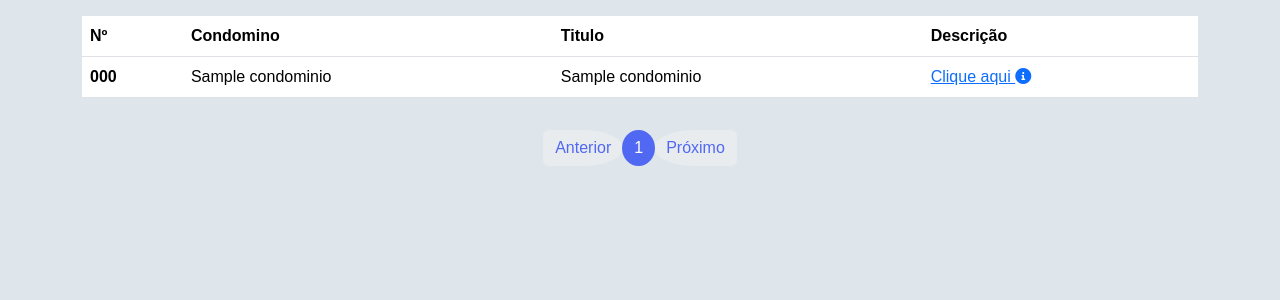
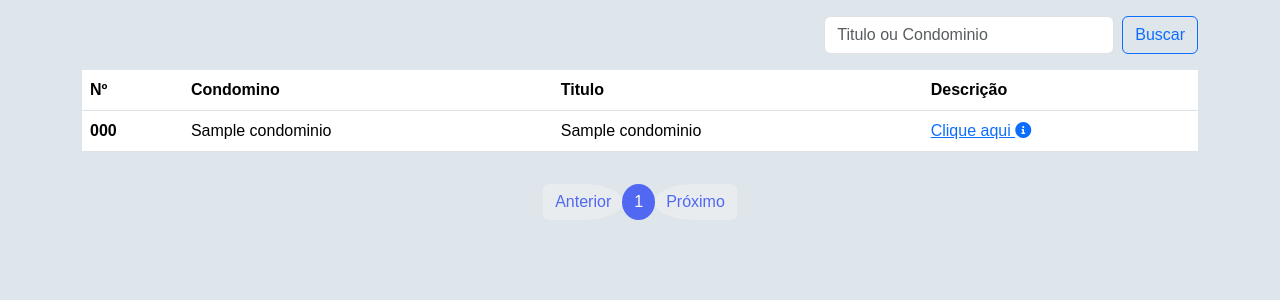
Before and after one commit to kemuelkesley/projeto-extensionista-faculdade, a Django app: page /condominio/ in a window 1280 px wide. Shown: the part 230-530 px from the top of the page. Run offline with Django 5.2, Linux system fonts and the light colour scheme; tables that the repository leaves empty hold one stand-in row (values such as "Sample post"); grey boxes marked "Sample" are stand-in pictures.

Commit message:
Foi criado a opção para fazer busca na pagina de condominos, podendo fazer por um titulo ou pelo nome do condominio.

```diff
--- a/site_interno/models.py
+++ b/site_interno/models.py
@@ -3,8 +3,8 @@ from django.db import models
 
 class Operacional(models.Model):
     title = models.CharField(verbose_name='Titulo',max_length=60, blank=False, null=False)
-    descripiton = models.TextField(verbose_name='Descrição',max_length=200)
-    image = models.ImageField(verbose_name='Inserir Imagem',upload_to='imagens_operacionais/')
+    description = models.TextField(verbose_name='Descrição',max_length=200)
+    image = models.ImageField(verbose_name='Inserir Imagem', blank=True, null=True ,upload_to='imagens_operacionais/')
     activate = models.BooleanField(verbose_name='Ativar', default=True)
     created_at = models.DateTimeField(verbose_name='Data de publicação',auto_now_add=True)
 
@@ -33,7 +33,7 @@ class Categoria(models.Model):
 class Tecnico(models.Model):
     title = models.CharField(verbose_name='Titulo',max_length=60, blank=False, null=False)
     description = models.TextField(verbose_name='Descrição' ,max_length=300)
-    image_technical = models.ImageField(verbose_name='Inserir Imagem',upload_to='imagens_tecnicos/')
+    image_technical = models.ImageField(verbose_name='Inserir Imagem', blank=True, null=True ,upload_to='imagens_tecnicos/')
     activate = models.BooleanField(verbose_name='Ativar', default=True)
     category = models.ForeignKey(Categoria, verbose_name='Categoria',on_delete=models.DO_NOTHING)
 
@@ -49,7 +49,7 @@ class Condominio(models.Model):
     condominium_name = models.CharField(verbose_name='Nome',max_length=100)
     title = models.CharField(verbose_name='Titulo',max_length=60)
     description = models.TextField(verbose_name='Descrição',max_length=250)
-    image_condominium = models.ImageField(verbose_name='Inserir magem',upload_to='imagens_condominio/')
+    image_condominium = models.ImageField(verbose_name='Inserir magem', blank=True, null=True ,upload_to='imagens_condominio/')
     activate = models.BooleanField(verbose_name='Ativar', default=True)
     created_at = models.DateTimeField(verbose_name='Data de publicação',auto_now_add=True)
 
--- a/site_interno/sql.py
+++ b/site_interno/sql.py
@@ -3,7 +3,7 @@ from django.db.models import Q
 
 
 
-def buscar_condominios(search_value):
+def buscar_titulo_numero_condominio(search_value):
     if search_value:
         return Condominio.objects.filter(activate=True).filter(
             Q(condominium_number__icontains=search_value) |
@@ -11,3 +11,14 @@ def buscar_condominios(search_value):
         )
     else:
         return Condominio.objects.filter(activate=True)
+
+
+
+def buscar_nome_titulo(search_value):
+    if search_value:
+        return Condominio.objects.filter(activate=True).filter(
+            Q(condominium_name__icontains=search_value) |
+            Q(title__icontains=search_value)
+        )
+    else:
+        return Condominio.objects.filter(activate=True)
--- a/site_interno/views.py
+++ b/site_interno/views.py
@@ -2,7 +2,7 @@ from django.shortcuts import redirect, render
 from django.core.paginator import Paginator
 from .models import Operacional, Categoria, Tecnico, Condominio ,Sobre
 # Importando a função de busca no banco de dados
-from .sql import buscar_condominios
+from .sql import buscar_titulo_numero_condominio, buscar_nome_titulo
 # Importando a função de paginação
 from .metodos_genericos import criar_paginacao
 
@@ -12,7 +12,7 @@ def index(request):
     search_value = request.GET.get('q', '').strip()
 
     # Use a função de busca para obter os resultados filtrados
-    condominios = buscar_condominios(search_value)
+    condominios = buscar_titulo_numero_condominio(search_value)
 
 
     paginas = criar_paginacao(request, condominios, 5)
@@ -49,14 +49,22 @@ def tecnico(request):
 
 
 def condominio(request):
-    condominios = Condominio.objects.filter(activate=True)
-    paginator = Paginator(condominios, 10)
 
-    page_number = request.GET.get("page")
-    page_obj = paginator.get_page(page_number)
+    search_value = request.GET.get('q', '').strip()
+
+    condominios = buscar_nome_titulo(search_value)
+
+    paginas = criar_paginacao(request, condominios, 10)
+    page_obj = paginas
+
+    context = {
+        "page_obj": page_obj,
+        "search_value": search_value,
+        "no_results": not condominios.exists()
+    }
 
 
-    return render(request, 'condominio.html', {"page_obj": page_obj, "condominios": condominios})
+    return render(request, 'condominio.html', context)
 
 
 def sobre(request):
@@ -66,12 +74,3 @@ def sobre(request):
         'sobre': sobre
     }
     return render(request, 'sobre.html', context)
-
-
-# Criando a função de paginação
-# def criar_paginacao(request, objeto, tamanho_pagina=5):
-#     paginator = Paginator(objeto, tamanho_pagina)
-#     page_number = request.GET.get("page")
-#     page_obj = paginator.get_page(page_number)
-
-#     return page_obj
--- a/templates/condominio.html
+++ b/templates/condominio.html
@@ -14,6 +14,22 @@
             </div>
         </div>
     </header>
+
+
+	<section class="container mt-3">
+		<div class="d-flex justify-content-end">
+			<form class="d-flex" role="search" id="search-form" method="GET" action="{% url 'condominio' %}">
+				<input class="form-control me-2 search" name="q" id="search" value="{{search_value}}" type="search" placeholder="Titulo ou Condominio" aria-label="Search">
+				<button class="btn btn-outline-primary" type="submit">Buscar</button>
+			</form>
+		</div>
+		<!-- Mensagem de resultados não encontrados -->
+		{% if no_results %}
+			<div class="alert alert-primary mt-3" role="alert">
+				Nenhum resultado encontrado para <b>"{{ search_value }}"</b>.
+			</div>
+		{% endif %}
+	</section>
 
 
 	<main class="mt-3">
@@ -47,7 +63,6 @@
 	</main>
 
 
-
 	<!-- Modals -->
 	{% for condominio in condominios %}
 		<div class="modal fade" id="modal{{ forloop.counter }}" tabindex="-1" aria-labelledby="modal1Label" aria-hidden="true">
@@ -58,9 +73,15 @@
 						<button type="button" class="btn-close" data-bs-dismiss="modal" aria-label="Close"></button>
 					</div>
 					<div class="modal-body text-center">
-						<img src="{{condominio.image_condominium.url}}" alt="..." class="img-fluid mb-3">
+						{% if condominio.image_condominium %}
+							<!-- Se houver uma imagem postada para o condomínio, exibir a imagem normalmente -->
+							<img src="{{ condominio.image_condominium.url }}" alt="..." class="img-fluid mb-3">
+						{% else %}
+							<!-- Se não houver imagem postada, exibir o Placeholder -->
+							<img src="https://via.placeholder.com/300?text=PoterSystem" alt="Placeholder" class="img-fluid mb-3">
+						{% endif %}
 						<p>
-							{{condominio.description}}
+							{{ condominio.description }}
 						</p>
 					</div>
 					<div class="modal-footer">
@@ -70,6 +91,7 @@
 			</div>
 		</div>
 	{% endfor %}
+
 
 
 	<div class="container mt-3">
--- a/templates/tecnico.html
+++ b/templates/tecnico.html
@@ -34,7 +34,11 @@
 												<div class="card shadow">
 													<div class="card-body d-flex flex-column">
 														<div class="flex-grow-0">
-															<img src="{{ tecnico.image_technical.url }}" class="custom-image card-img-top rounded mb-3" alt="{{ tecnico.name }}" />
+															{% if tecnico.image_technical %}
+																<img src="{{ tecnico.image_technical.url }}" class="custom-image card-img-top rounded mb-3" alt="{{ tecnico.name }}" />
+															{% else %}
+																<img src="https://via.placeholder.com/150?text=PoterSystem" class="custom-image card-img-top rounded mb-3" alt="Placeholder" />
+															{% endif %}
 														</div>
 														<div class="card-title">
 															<h5 class="card-title text-center">{{ tecnico.title }}</h5>
```
Also changed, not shown: templates/operacional.html (+11 -7 lines), site_interno/migrations/0008_rename_descripiton_operacional_description.py (added), site_interno/migrations/0009_alter_operacional_image.py (added), site_interno/migrations/0010_alter_tecnico_image_technical.py (added), site_interno/migrations/0011_alter_condominio_image_condominium.py (added), templates/index.html (indentation only). Lines whose indentation alone changed are shown as unchanged.
